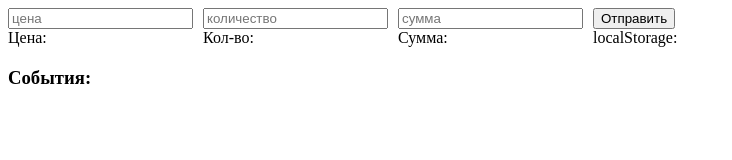
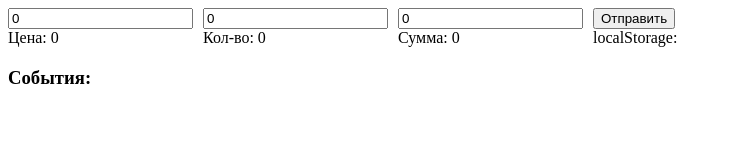
Before and after one commit to 19Albert92/logistic, a Vue app: page / in a window 1280 px wide. Shown: the top 160 px of the page, without its empty margins (0-732 px from the left). Built offline with nearby package versions, Linux system fonts and the light colour scheme.

Commit message:
bug fixed

```diff
--- a/src/App.vue
+++ b/src/App.vue
@@ -1,17 +1,17 @@
 <template>
   <div style="display: flex; gap: 10px; margin-bottom: 20px;">
     <div>
-      <input v-model.number="params.price" v-debounce="300" @input="updateField('price')" placeholder="цена" />
+      <input type="number" v-model.number="params.price" v-debounce="300" @input="updateField('price')" placeholder="цена" />
       <div>Цена: {{ params.price }}</div>
     </div>
 
     <div>
-      <input v-model.number="params.qty" v-debounce="300" @input="updateField('qty')" placeholder="количество" />
+      <input type="number" v-model.number="params.qty" v-debounce="300" @input="updateField('qty')" placeholder="количество" />
       <div>Кол-во: {{ params.qty }}</div>
     </div>
 
     <div>
-      <input v-model.number="params.amount" v-debounce="300" @input="updateField('amount')" placeholder="сумма" />
+      <input type="number" v-model.number="params.amount" v-debounce="300" @input="updateField('amount')" placeholder="сумма" />
       <div>Сумма: {{ params.amount }}</div>
     </div>
 
@@ -34,12 +34,14 @@ import {onMounted, ref} from 'vue'
 
 type Fields = 'price' | 'qty' | 'amount';
 
-const lastChangedField = ref<'price' | 'qty' | 'amount' | null>(null)
+type TParams = Record<Fields, number>;
 
-const params = ref({
-  price: '',
-  qty: '',
-  amount: ''
+const lastChangedField = ref<Fields | null>(null)
+
+const params = ref<TParams>({
+  price: 0,
+  qty: 0,
+  amount: 0
 })
 
 const localStorageData = ref('');
@@ -58,7 +60,7 @@ const updateLocalStorage = () => {
   localStorage.setItem('counter', counter.value.toString())
 
   Object.entries(params.value).forEach(([key, value]) => {
-    localStorage.setItem(key, value)
+    localStorage.setItem(key, value.toString())
   })
   return data
 }
--- a/src/helper/debounce.js
+++ /dev/null
@@ -1,21 +0,0 @@
-/*
-   This is the typical debouncer function that receives
-   the "callback" and the time it will wait to emit the event
- */
-function debouncer(fn, delay) {
-    let timeoutID = null
-    return function () {
-        clearTimeout(timeoutID)
-        const args = arguments
-        const that = this
-        timeoutID = setTimeout(function () {
-            fn.apply(that, args)
-        }, delay)
-    }
-}
-
-export default function debounce(el, binding) {
-    if(binding.value !== binding.oldValue) {
-        el.oninput = debouncer(() => el.dispatchEvent(new Event('change')), parseInt(binding.value) || 500)
-    }
-}
--- /dev/null
+++ b/src/helper/debounce.ts
@@ -0,0 +1,20 @@
+function debouncer(fn: Function, delay: number) {
+    let timeoutID: number | null = null
+    return function (this: any, ...args: any[]) {
+        if (timeoutID) clearTimeout(timeoutID)
+        timeoutID = window.setTimeout(() => fn.apply(this, args), delay)
+    }
+}
+
+export default {
+    mounted(el: HTMLInputElement, binding: any) {
+        if (binding.value !== binding.oldValue) {
+            el.oninput = debouncer(() => el.dispatchEvent(new Event('change')), parseInt(binding.value) || 300)
+        }
+    },
+    updated(el: HTMLInputElement, binding: any) {
+        if (binding.value !== binding.oldValue) {
+            el.oninput = debouncer(() => el.dispatchEvent(new Event('change')), parseInt(binding.value) || 300)
+        }
+    }
+}
--- a/src/main.ts
+++ b/src/main.ts
@@ -1,10 +1,9 @@
 import { createApp } from 'vue'
-// import './style.css'
 import App from './App.vue'
 import debounce from "./helper/debounce.js";
 
 const app = createApp(App)
 
-app.directive('debounce', (el,binding) => debounce(el,binding));
+app.directive('debounce', debounce);
 
 app.mount('#app')
```
Also changed, not shown: src/style.css (deleted, +0 -48 lines).
